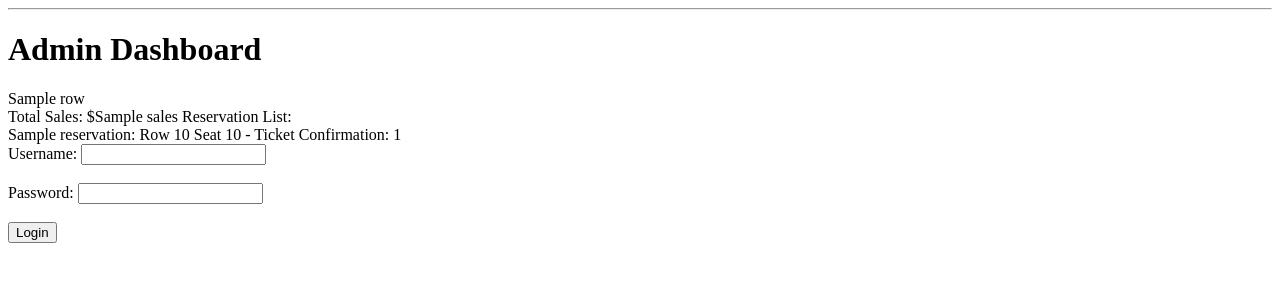
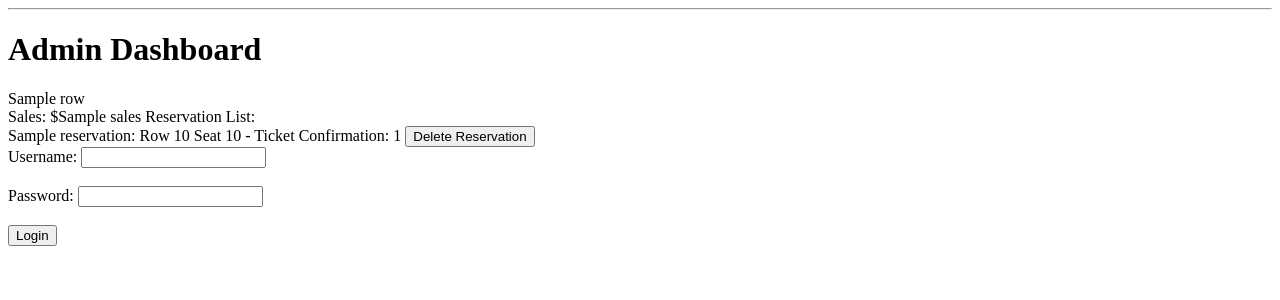
Before and after one commit to DukeMinty/4320_FinalProject, a Flask app: template templates/admin.html in a window 1280 px wide. Shown: the part 63-363 px from the top of the page. Run offline with Flask 3, Linux system fonts and the light colour scheme; the template is opened without the code that fills it: most values are stand-ins (such as "Sample title", 1, 10 or a date in 2020).

Commit message:
Added functionality to delete reservations from admin page

```diff
--- a/app.py
+++ b/app.py
@@ -38,6 +38,12 @@ def get_reservations():
     conn.close()
     return reservations
 
+def delete_reservation(reservation_id):
+    conn = get_db_connection()
+    conn.execute('DELETE FROM reservations WHERE id = ?', (reservation_id,))
+    conn.commit()
+    conn.close()
+
 @app.route('/')
 def index():
 
@@ -51,7 +57,14 @@ def admin():
     reservations = None
     logged_in = False
 
-    if request.method == 'POST':
+    #delete reservation
+    if request.method == 'POST' and 'delete_reservation' in request.form:
+        reservation_id = request.form['delete_reservation']
+        delete_reservation(reservation_id)
+        flash(f'The reservation has been deleted.')
+
+    #login admin
+    if request.method == 'POST' and 'login' in request.form:
         username = request.form['username']
         password = request.form['password']
 
--- a/templates/admin.html
+++ b/templates/admin.html
@@ -9,18 +9,26 @@
             {% for row in chart %}
                 {{ row }}<br>
             {% endfor %}
-            Total Sales: ${{ sales }}
-            Reservation List:<br>
+            Sales: ${{ sales }}
+            Reservation List:
             {% for reservation in reservations %}
-                {{ reservation.passengerName }}: Row {{ reservation.seatRow + 1 }} Seat {{ reservation.seatColumn + 1 }} - Ticket Confirmation: {{ reservation.eTicketNumber }}<br>
+                <br>
+                    {{ reservation.passengerName }}:
+                    Row {{ reservation.seatRow + 1 }}
+                    Seat {{ reservation.seatColumn + 1 }}
+                    - Ticket Confirmation: {{ reservation.eTicketNumber }}
+
+                    <form method="post" action="{{ url_for('admin') }}" style ="display:inline;">
+                        <input type="hidden" name="delete_reservation" value="{{ reservation.id }}">
+                        <button type="submit">Delete Reservation</button>
+                    </form>
+                <br>
             {% endfor %}
-        {% endif %}
-        {% if sales %}
-
         {% endif %}
     </div>
     <div>
         <form method="post" action="{{ url_for('admin') }}">
+            <input type="hidden" name="login">
             <label for="username">Username:</label>
             <input type="text" id="username" name="username"><br><br>
             <label for="password">Password:</label>
```
Also changed, not shown: reservations.db.
